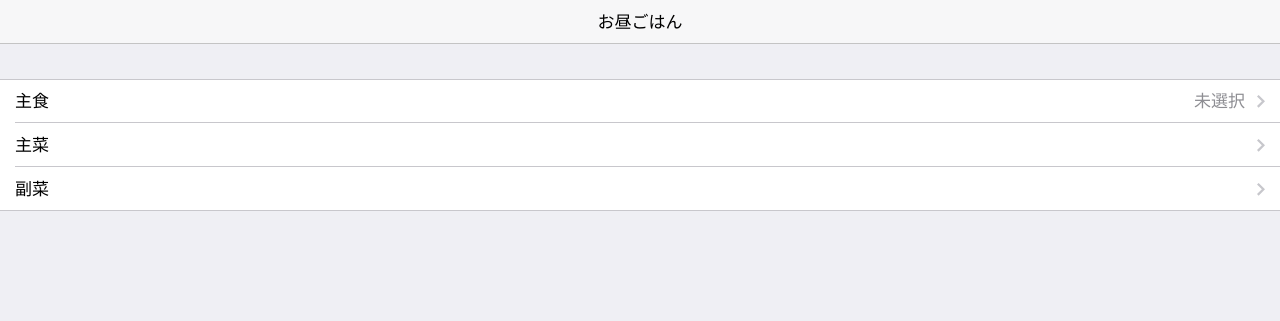
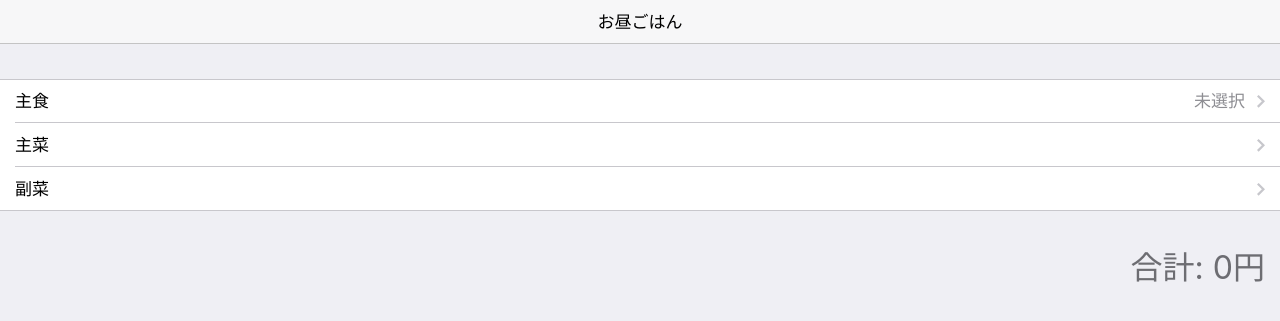
Before and after one commit to mushkinoko/mushkinoko.github.io, a Jekyll site: the page html/ohirugohan/index.html, which Jekyll copies as it is, in a window 1280 px wide. Shown: the top 321 px of the page. Built offline with Jekyll 4.4.1, drawn with Linux system fonts in a browser that asks for light colours.

Commit message:
Update index.html

```diff
--- a/html/ohirugohan/index.html
+++ b/html/ohirugohan/index.html
@@ -83,7 +83,7 @@
                 </a>
               </li>
             </ul>
-            <div class="content-block"><p id="total"></p></div>
+            <div class="content-block"><p id="total">合計: 0円</p></div>
           </div>
         </div>
       </div>
```
